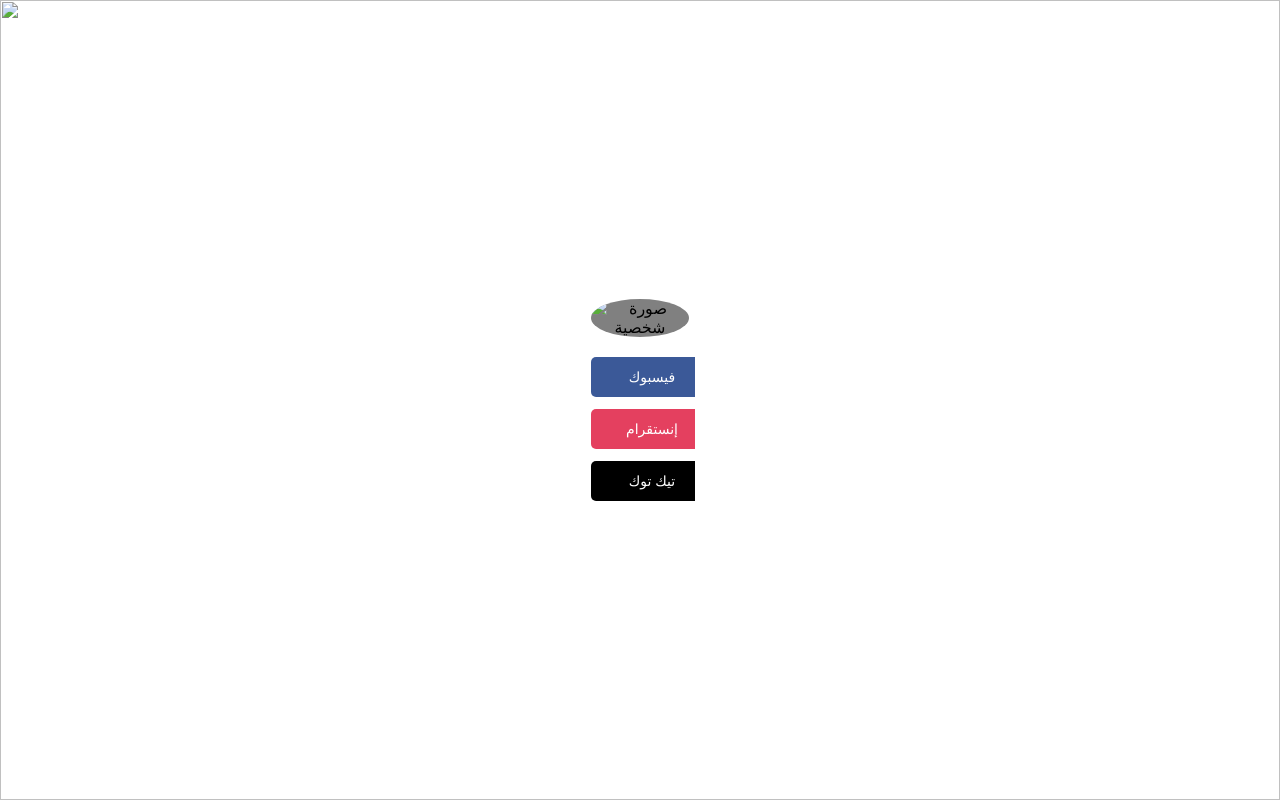
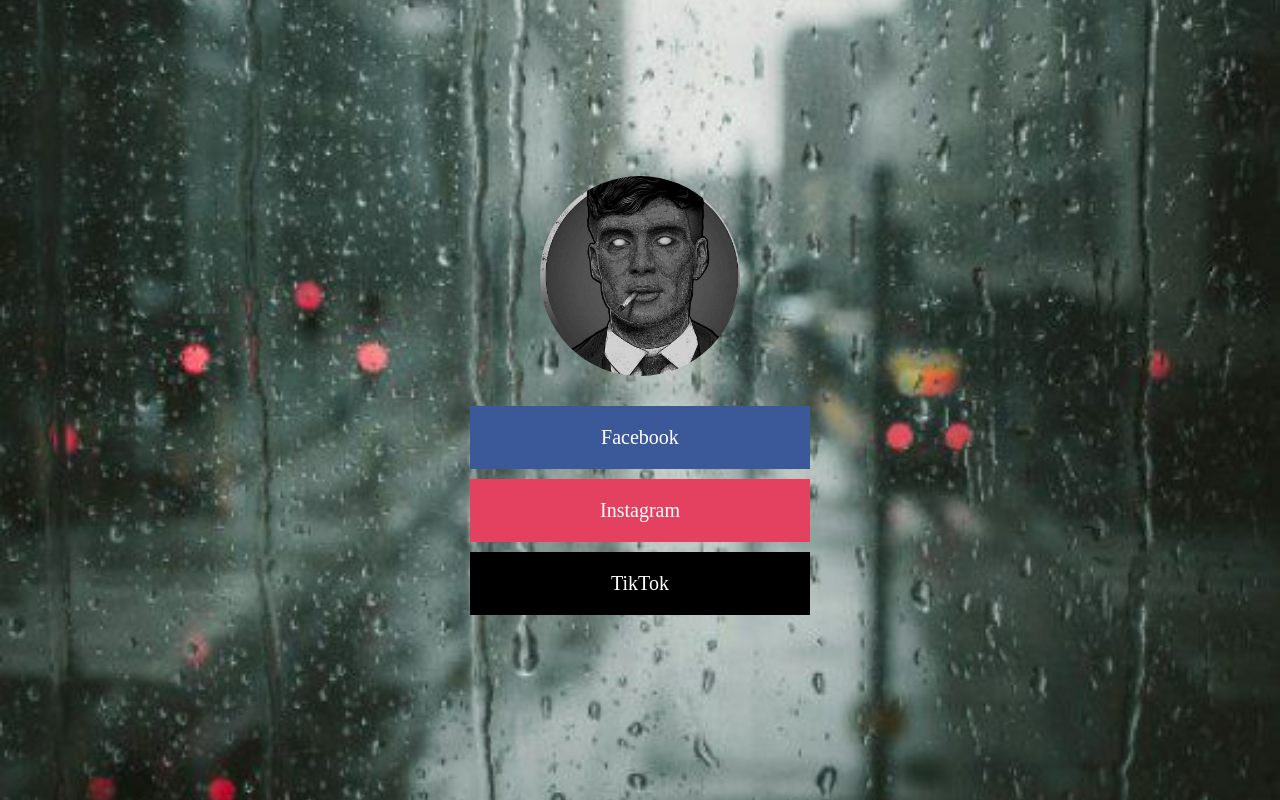
Before and after one commit to mo2000sa/me, a plain HTML site: page index.html in a window 1280 px wide. Drawn offline with Linux system fonts and the light colour scheme.

Commit message:
Add files via upload

```diff
--- a/index.html
+++ b/index.html
@@ -3,102 +3,63 @@
 <head>
     <meta charset="UTF-8">
     <meta name="viewport" content="width=device-width, initial-scale=1.0">
-    <title>موقع شخصي</title>
+    <title>تصميم موقع</title>
     <style>
-        body, html {
+        body {
             margin: 0;
             padding: 0;
-            height: 100%;
-            overflow: hidden; /* لمنع التحريك العمودي والأفقي */
-            font-family: Arial, sans-serif;
             display: flex;
             justify-content: center;
             align-items: center;
+            height: 100vh;
+            background-image: url("images/photo_2024-08-18_23-53-56.jpg"); /* استبدل 'background.jpg' برابط صورة الخلفية */
+            background-size: cover;
+            background-position: center;
         }
-
-        .background-video {
-            position: fixed;
-            top: 0;
-            left: 0;
+        .container {
+            text-align: center;
             width: 100%;
-            height: 100%;
-            object-fit: cover; /* لتغطية الشاشة بالكامل بدون تحرك الفيديو */
-            z-index: -1;
         }
-
-        .content {
+        .circle {
+            width: 200px;
+            height: 200px;
+            background-image: url("images/photo_2024-08-18_23-23-31.jpg"); /* استبدل 'your-photo.jpg' برابط صورتك الشخصية */
+            background-size: cover;
+            background-position: center;
+            border-radius: 50%;
+            margin: 0 auto 30px auto; /* هذا السطر يضمن أن الصورة في المنتصف */
+        }
+        .social {
+            margin: 10px auto;
+            padding: 20px;
+            color: white;
+            font-size: 20px;
+            text-decoration: none;
+            display: block;
+            width: 300px;
             text-align: center;
-            width: 90%;
-            max-width: 320px; /* عرض المحتوى سيكون مناسباً للشاشات الصغيرة */
+            transition: background-color 0.3s ease;
         }
-
-        .profile-pic {
-            width: 50%; /* ضبط حجم الصورة ليكون مناسباً للشاشات الصغيرة */
-            max-width: 150px;
-            height: auto;
-            border-radius: 50%;
-            background-color: grey;
-            margin-bottom: 20px;
+        .facebook {
+            background-color: #3b5998; /* أزرق لفيسبوك */
         }
-
-        .social-links {
-            display: flex;
-            flex-direction: column;
-            gap: 12px;
+        .instagram {
+            background-color: #e4405f; /* برتقالي لإنستغرام */
         }
-
-        .social-links a {
-            display: block;
-            width: 100%;
-            padding: 12px;
-            text-align: center;
-            color: white;
-            text-decoration: none;
-            font-size: 14px;
-            border-radius: 5px;
+        .tiktok {
+            background-color: #000000; /* أسود لتيكتوك */
         }
-
-        .facebook { background-color: #3b5998; } /* أزرق للفيسبوك */
-        .instagram { background-color: #e4405f; } /* أحمر للإنستقرام */
-        .tiktok { background-color: #000000; } /* أسود للتيك توك */
-
-
-        /* تحسين العرض للشاشات الصغيرة جداً */
-        @media only screen and (max-width: 400px) {
-            .profile-pic {
-                width: 60%; /* تكبير قليلاً ليتناسب مع الشاشات الأصغر */
-            }
-
-            .social-links a {
-                font-size: 12px;
-                padding: 10px;
-            }
+        .social:hover {
+            opacity: 0.8;
         }
     </style>
 </head>
 <body>
-    <!-- خلفية الفيديو -->
-    <img src="C:\Users\موسى علي\Documents\myprof\image\photo_2024-07-22_09-11-20.jpg" class="background-video">
-
-    <!-- المحتوى -->
-    <div class="content">
-        <img src="C:\Users\موسى علي\Desktop\a\New folder\photo_2024-08-13_00-27-46.jpg" alt="صورة شخصية" class="profile-pic" id="profilePic">
-        <div class="social-links">
-            <a href="https://www.facebook.com/my4ygg?mibextid=ZbWKwL" class="facebook">فيسبوك</a>
-            <a href="https://www.instagram.com/musa.iraq_?igsh=MWs1bWNoYmFhaXJieQ==" class="instagram">إنستقرام</a>
-            <a href="https://www.tiktok.com/@musa_iraq?_t=8oinVHv5DcO&_r=1" class="tiktok">تيك توك</a>
-
-        </div>
+    <div class="container">
+        <div class="circle"></div>
+        <a href="https://www.facebook.com/my4ygg?mibextid=ZbWKwL" class="social facebook">Facebook</a>
+        <a href="https://www.instagram.com/musa.iraq_?igsh=MWs1bWNoYmFhaXJieQ==" class="social instagram">Instagram</a>
+        <a href="https://www.tiktok.com/@musa_iraq?_t=8oinVHv5DcO&_r=1" class="social tiktok">TikTok</a>
     </div>
-
-    <!-- جافاسكريبت لتغيير الصورة الشخصية -->
-    <script>
-        document.getElementById('profilePic').addEventListener('click', function() {
-            var newPic = prompt("أدخل رابط الصورة الجديدة:");
-            if (newPic) {
-                this.src = newPic;
-            }
-        });
-    </script>
 </body>
 </html>
```
Also changed, not shown: images/photo_2024-08-18_23-23-31.jpg (added), images/photo_2024-08-18_23-53-56.jpg (added).
